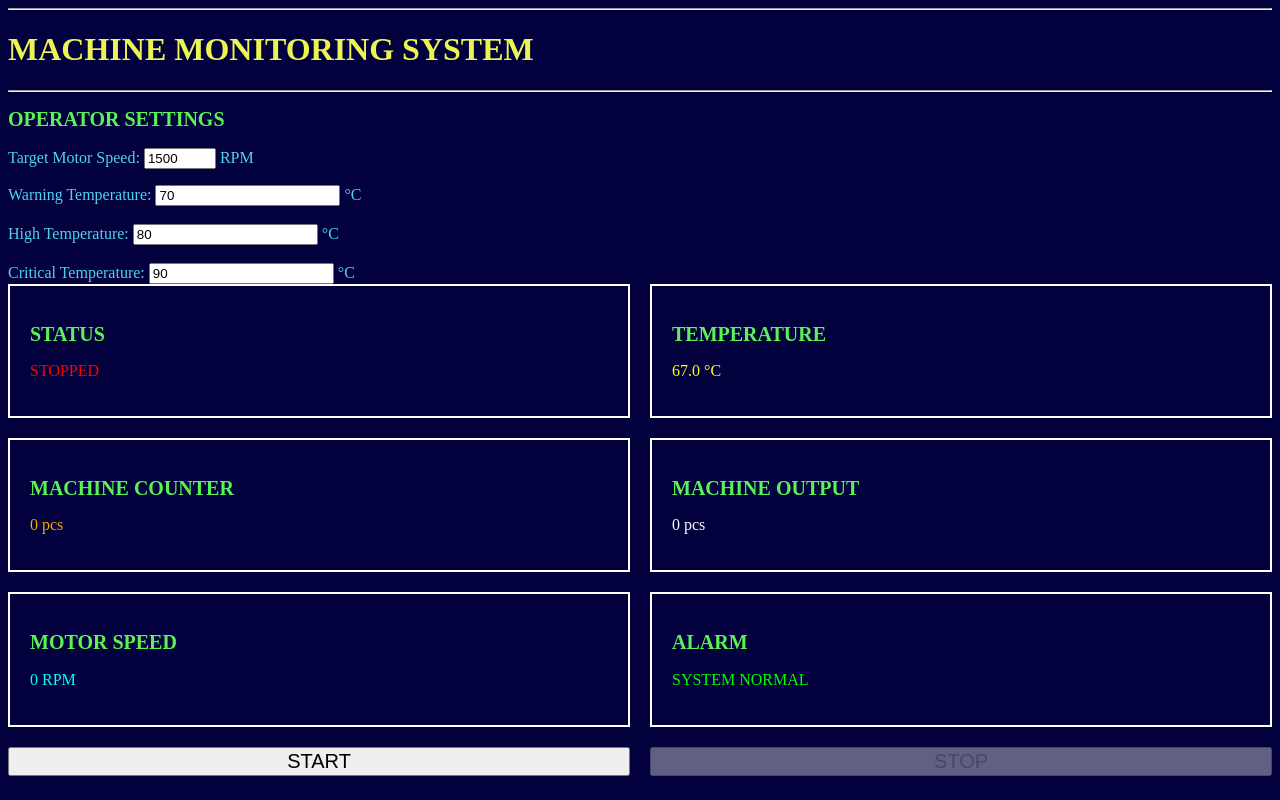
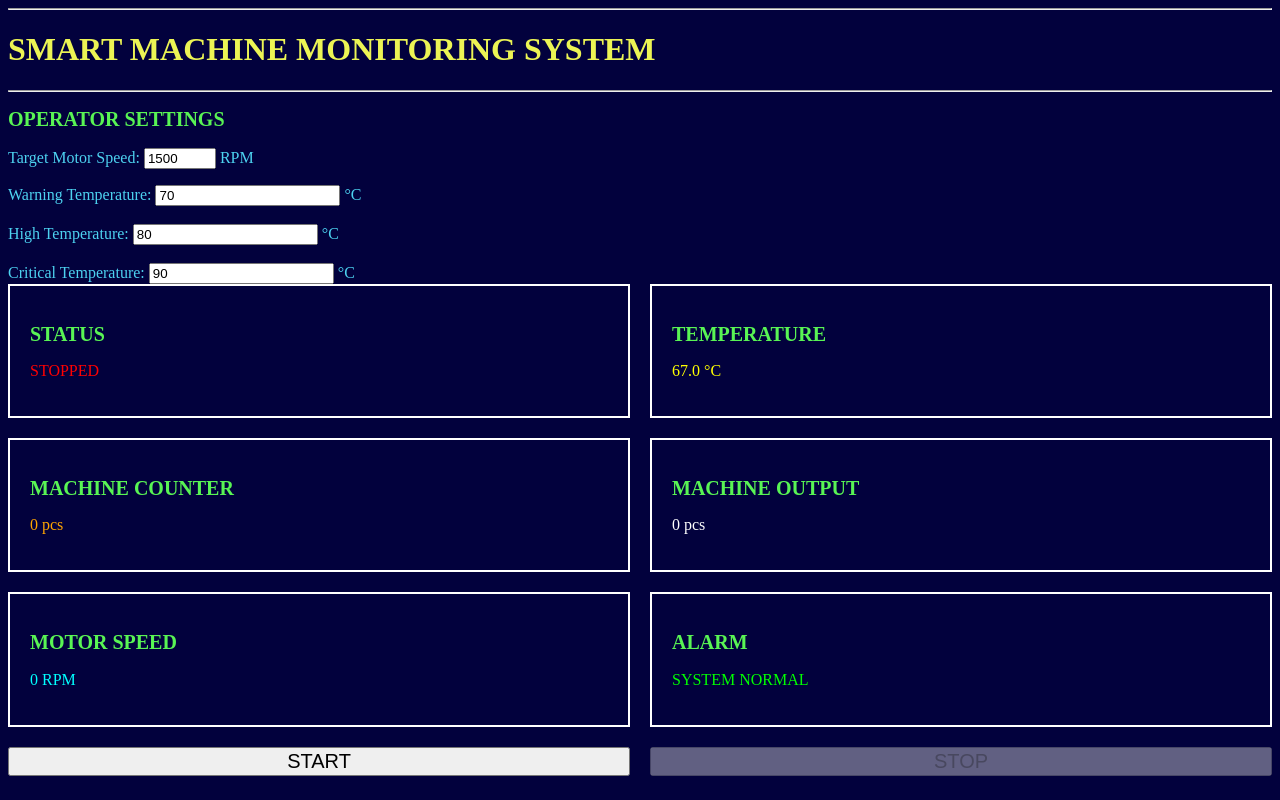
Before and after one commit to Gihan109/machine-monitor, a plain HTML site: page index.html in a window 1280 px wide. Drawn offline with Linux system fonts and the light colour scheme.

Commit message:
updated page title

```diff
--- a/index.html
+++ b/index.html
@@ -11,7 +11,7 @@
 
 <body>
     <hr>
-    <h1>MACHINE MONITORING SYSTEM</h1>
+    <h1>SMART MACHINE MONITORING SYSTEM</h1>
     <hr>
 <div class="setting-box">
  <h2>OPERATOR SETTINGS</h2>
```
